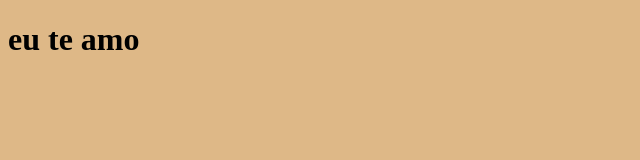
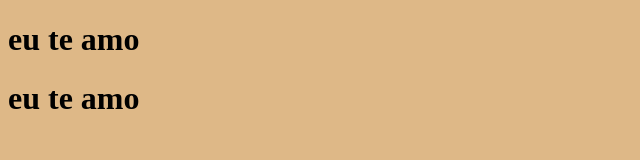
Before and after one commit to Eduardodaya/site-escola2B, a plain HTML site: page index.html in a window 1280 px wide. Shown: the whole page, without its empty margins (0-640 px from the left). Drawn offline with Linux system fonts and the light colour scheme.

Commit message:
terminar

```diff
--- a/index.html
+++ b/index.html
@@ -8,5 +8,6 @@
 </head>
 <body>
  <h1>eu te amo</h1>
+ <h1>eu te amo</h1>
 </body>
 </html>
```
